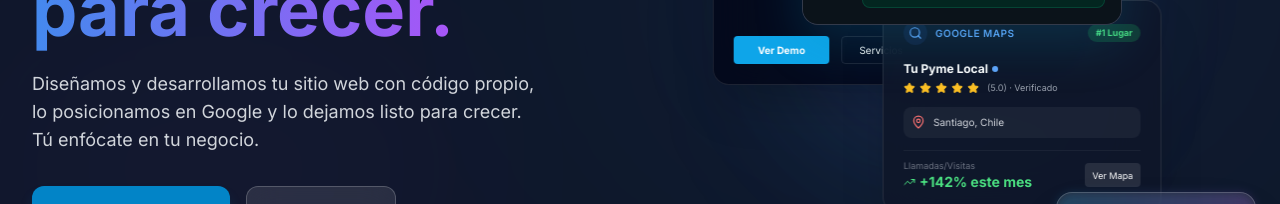
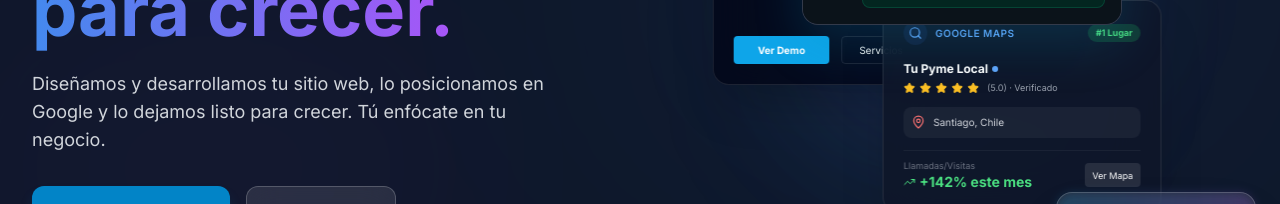
Before and after one commit to salepayaso/Agencia_web, a React (Vite) app: page / in a window 1280 px wide. Shown: the part 418-622 px from the top of the page. Built offline with nearby package versions, Linux system fonts and the light colour scheme; no server answers.

Commit message:
feat: create Home page layout with hero, services, and social proof sections

```diff
--- a/src/pages/Home.jsx
+++ b/src/pages/Home.jsx
@@ -61,7 +61,7 @@ const Home = () => {
                             Presencia digital. <span className="text-gradient">Hecha para crecer.</span>
                         </h1>
                         <p className="text-gray-300 text-lg mb-8 max-w-lg">
-                            Diseñamos y desarrollamos tu sitio web con código propio, lo posicionamos en Google y lo dejamos listo para crecer. Tú enfócate en tu negocio.
+                            Diseñamos y desarrollamos tu sitio web, lo posicionamos en Google y lo dejamos listo para crecer. Tú enfócate en tu negocio.
                         </p>
                         <div className="flex gap-4">
                             <Button
```
